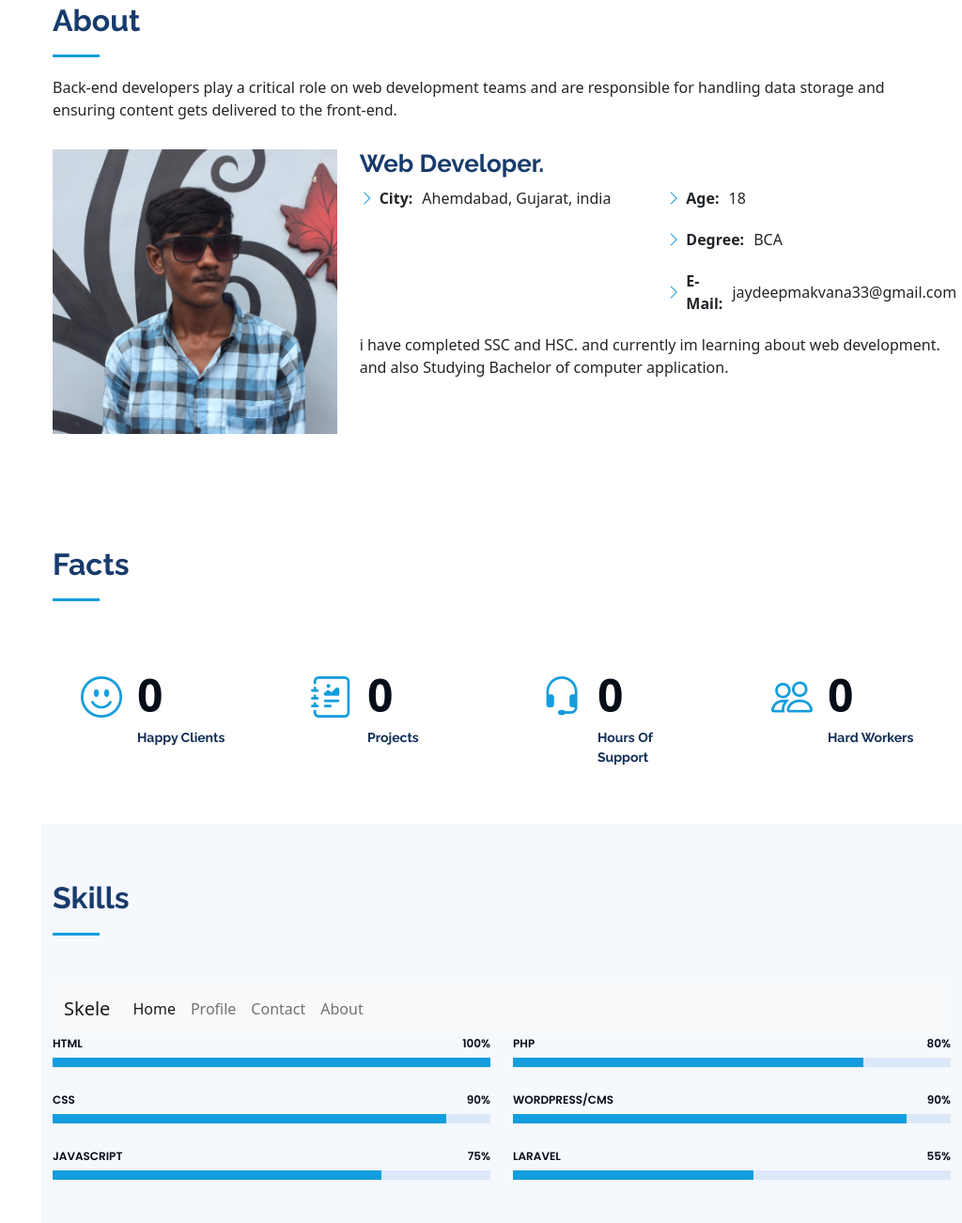
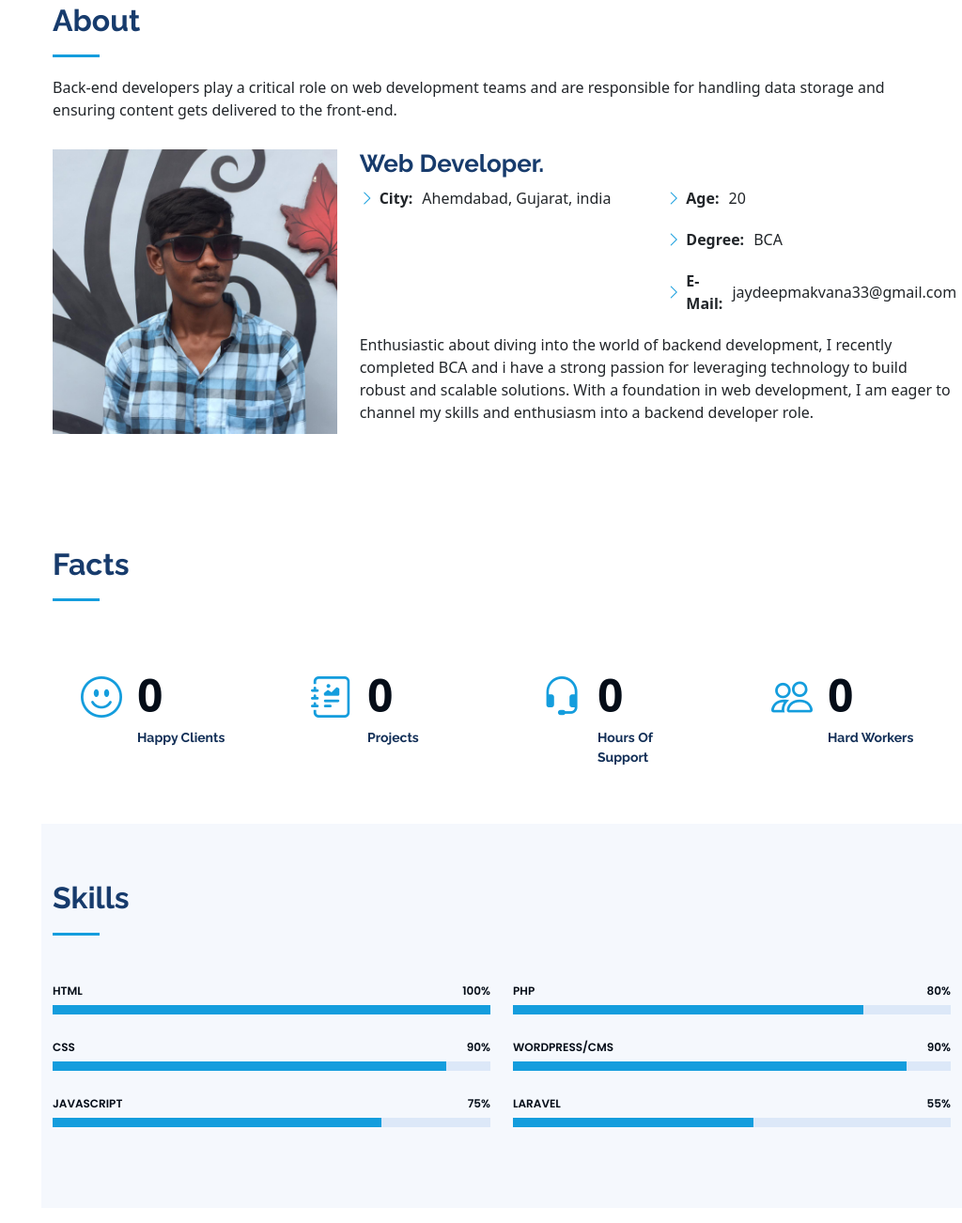
Before and after one commit to xqcwoodpacker/skele, a plain HTML site: page index.html in a window 1280 px wide. Shown: the part 857-2159 px from the top of the page at 94% size, without its empty margins (256-1280 px from the left). Drawn offline with nearby package versions, Linux system fonts and the light colour scheme.

Commit message:
Update index.html

```diff
--- a/index.html
+++ b/index.html
@@ -101,16 +101,18 @@
               </div>
               <div class="col-lg-6">
                 <ul>
-                  <li><i class="bi bi-chevron-right"></i> <strong>Age:</strong> <span>18</span></li>
+                  <li><i class="bi bi-chevron-right"></i> <strong>Age:</strong> <span>20</span></li>
                   <li><i class="bi bi-chevron-right"></i> <strong>Degree:</strong> <span>BCA</span></li>
                   <li><i class="bi bi-chevron-right"></i> <strong>E-Mail:</strong>
-                    <span>jaydeepmakvana33@gmail.com</span></li>
+                    <span>jaydeepmakvana33@gmail.com</span>
+                  </li>
                 </ul>
               </div>
             </div>
             <p>
-              i have completed SSC and HSC. and currently im learning about web development. and also Studying Bachelor
-              of computer application.
+              Enthusiastic about diving into the world of backend development, I recently completed BCA and i have a
+              strong passion for leveraging technology to build robust and scalable solutions. With a foundation in web
+              development, I am eager to channel my skills and enthusiasm into a backend developer role.
             </p>
           </div>
         </div>
@@ -185,7 +187,8 @@
         <link href="https://cdn.jsdelivr.net/npm/bootstrap@5.2.0/dist/css/bootstrap.min.css" rel="stylesheet"
           integrity="sha384-gH2yIJqKdNHPEq0n4Mqa/HGKIhSkIHeL5AyhkYV8i59U5AR6csBvApHHNl/vI1Bx" crossorigin="anonymous">
 
-        <script async src="https://api.countapi.xyz/hit/xqcwoodpacker.github.io/1ae6ec3a-e2b9-49da-925b-e10acd6ad7e9?callback=websiteVisits"></script>
+        <script async
+          src="https://api.countapi.xyz/hit/xqcwoodpacker.github.io/1ae6ec3a-e2b9-49da-925b-e10acd6ad7e9?callback=websiteVisits"></script>
 
         <script src="jQuery3.6.0.js"></script>
         <script src="main.js"></script>
@@ -193,32 +196,6 @@
         <title>skele</title>
         </head>
 
-<body>
-
-    <nav class="navbar navbar-expand-lg bg-light">
-        <div class="container-fluid">
-          <a class="navbar-brand" href="#">Skele</a>
-          <button class="navbar-toggler" type="button" data-bs-toggle="collapse" data-bs-target="#navbarNav" aria-controls="navbarNav" aria-expanded="false" aria-label="Toggle navigation">
-            <span class="navbar-toggler-icon"></span>
-          </button>
-          <div class="collapse navbar-collapse" id="navbarNav">
-            <ul class="navbar-nav">
-              <li class="nav-item">
-                <a class="nav-link active" aria-current="page" href="index.html">Home</a>
-              </li>
-              <li class="nav-item">
-                <a class="nav-link" href="profile.htm">Profile</a>
-              </li>
-              <li class="nav-item">
-                <a class="nav-link" href="contact.htm">Contact</a>
-              </li>
-              <li class="nav-item">
-                <a class="nav-link" href="about.htm">About</a>
-              </li>
-            </ul>
-          </div>
-        </div>
-      </nav>
 
         <div class="row skills-content">
 
```
Lines whose indentation alone changed are shown as unchanged.
